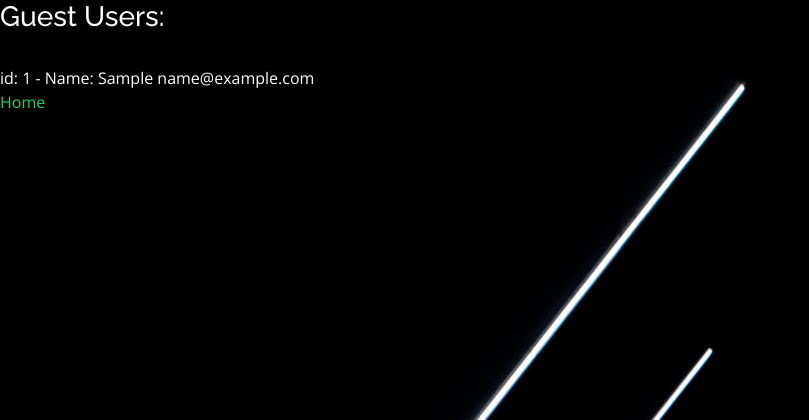
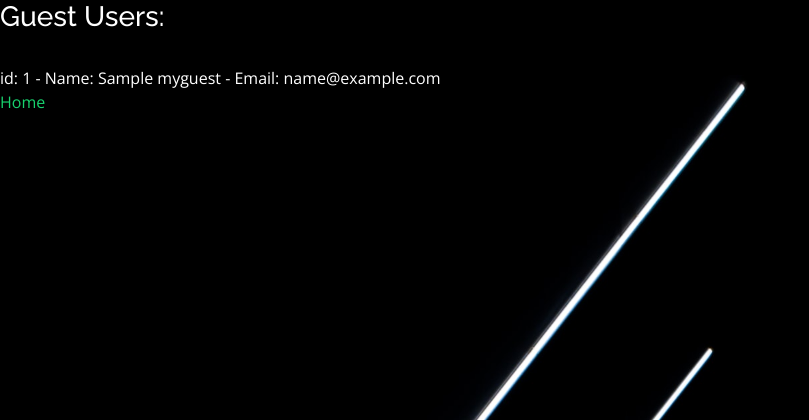
Before and after one commit to hgvalguna/lab2, a PHP site: page /guest.php in a window 1280 px wide. Shown: the top 420 px of the page, without its empty margins (0-809 px from the left). Run offline with PHP 8.4, Linux system fonts and the light colour scheme; tables that the repository leaves empty or names only in its code hold one stand-in row (values such as "Sample post").

Commit message:
Update guest.php

```diff
--- a/week9/guest.php
+++ b/week9/guest.php
@@ -40,13 +40,13 @@ if ($conn->connect_error) {
     die("Connection failed: " . $conn->connect_error);
 }
 
-$sql = "SELECT id, fname, email, website, comment, gender  FROM hgvalguna_myguest";
+$sql = "SELECT id, name, email, website, comment, gender, reg_date FROM hgvalguna_myguest";
 $result = $conn->query($sql);
 
 if ($result->num_rows > 0) {
     // output data of each row
     while($row = $result->fetch_assoc()) {
-        echo "<br> id: ". $row["id"]. " - Name: ". $row["fname"]. " " . $row["email"] . "<br>";
+        echo "<br> id: ". $row["id"]. " - Name: ". $row["name"]. " - Email: " . $row["email"] . "<br>";
     }
 } else {
     echo "0 results";
```
